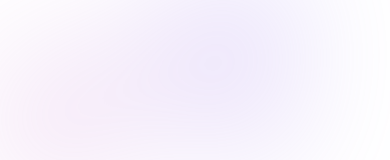
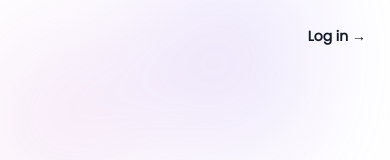
Before and after one commit to michaelskonnard/pick-ems, a Next.js app in the folder pick-ems-frontend/: page / in a window 390 px wide. Shown: the top 160 px of the page. Built offline with nearby package versions, Linux system fonts and the light colour scheme.

Commit message:
mobile login button

```diff
--- a/pick-ems-frontend/src/pages/index.js
+++ b/pick-ems-frontend/src/pages/index.js
@@ -16,7 +16,7 @@ export default function Home() {
                 <span className="sr-only">Open main menu</span>
               </button>
             </div>
-            <div className="hidden lg:flex lg:flex-1 lg:justify-end">
+            <div className="flex flex-1 justify-end">
               <a href="#" className="text-sm font-semibold leading-6 text-gray-900">
                 Log in <span aria-hidden="true">&rarr;</span>
               </a>
```
